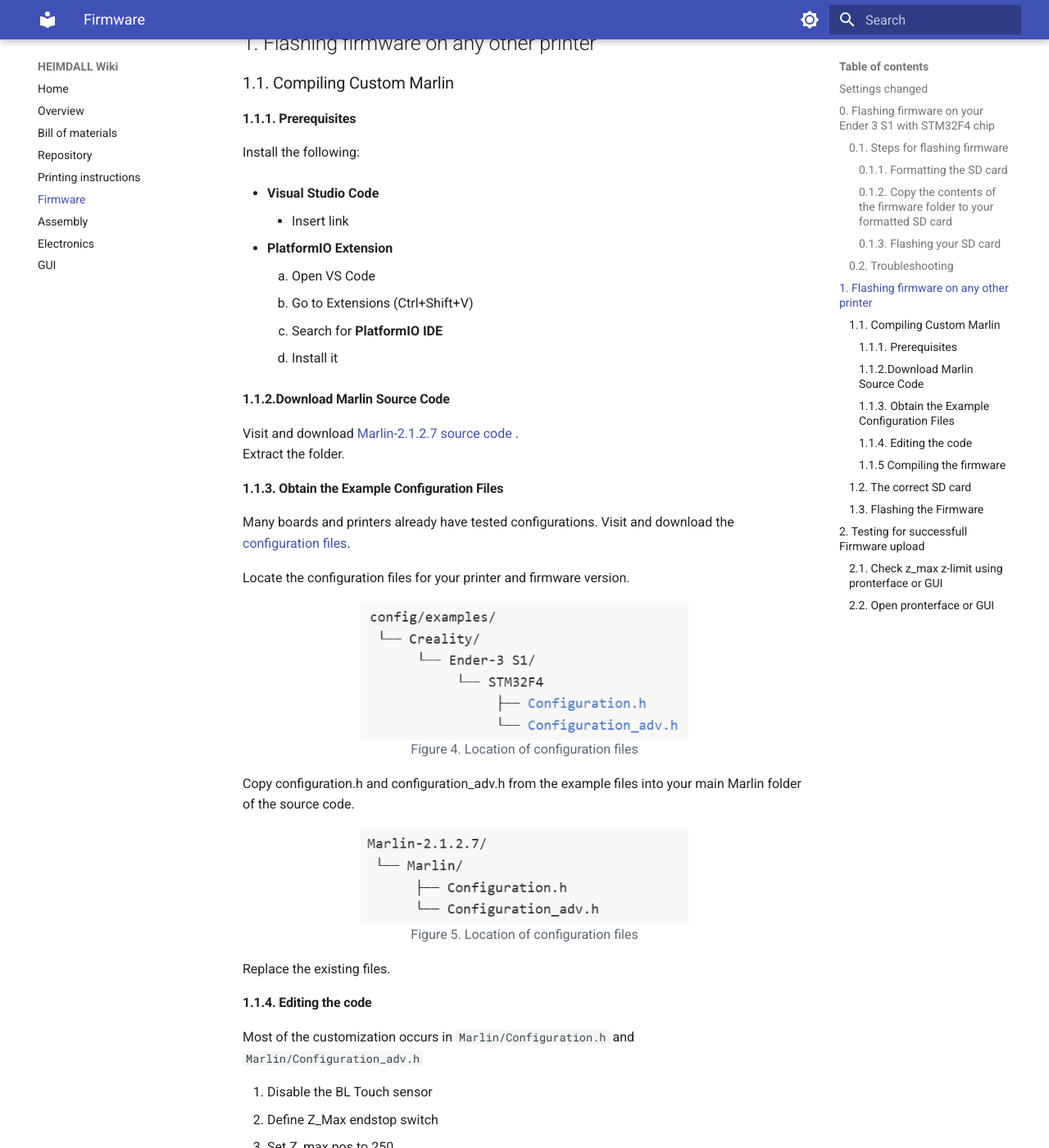
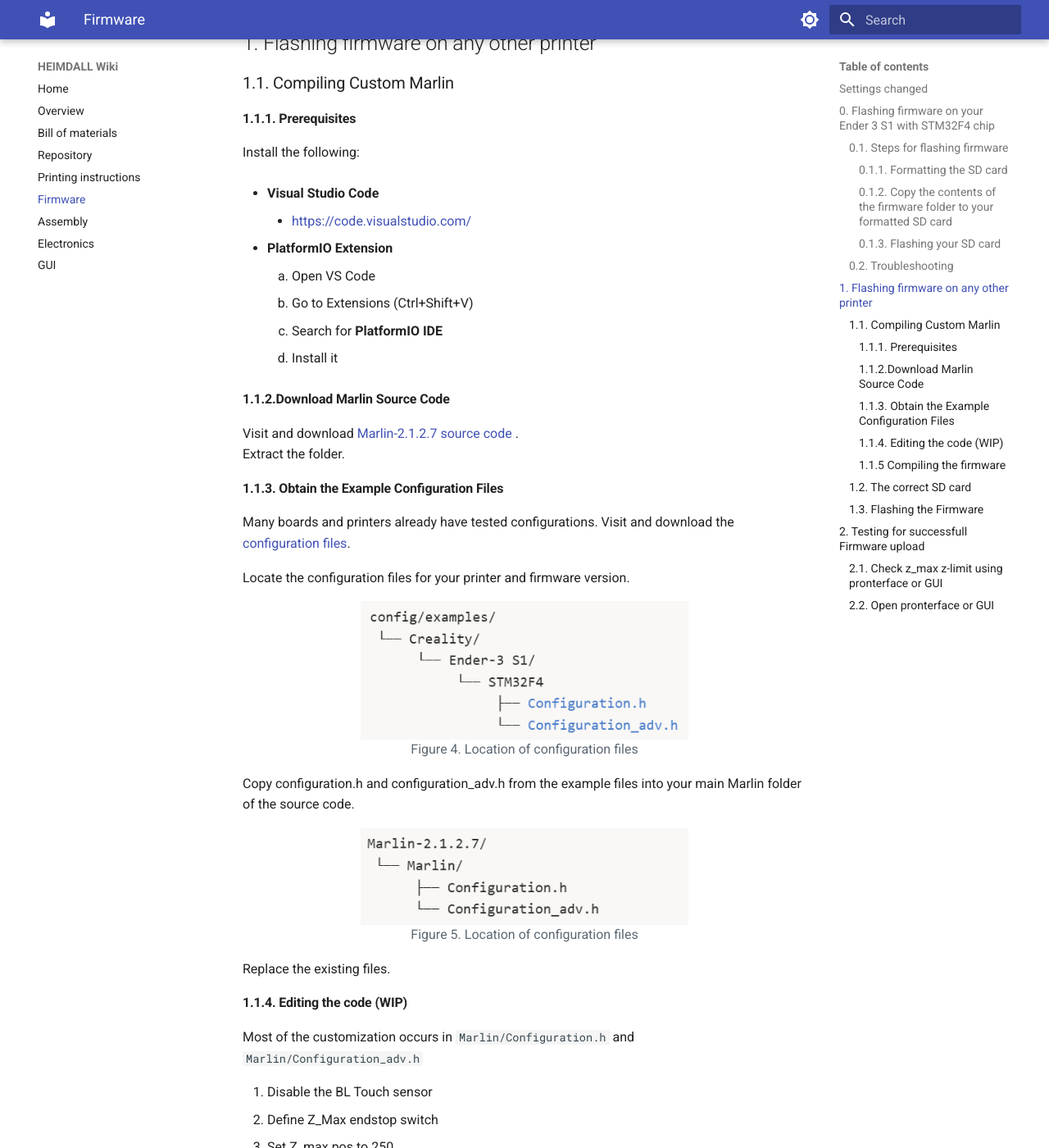
Before and after one commit to selfdrivinglabsntu/SelfDrivingLabWiki, an MkDocs documentation site: the page built from docs/software/firmware.md, in a window 1280 px wide and 1400 px high, scrolled down 3514 px. Shown: the whole window at 82% size. Built offline with MkDocs 1.6.1 and Material for MkDocs 9.7.7, drawn with Linux system fonts in a browser that asks for light colours.

Commit message:
added VS code link

```diff
--- a/docs/software/firmware.md
+++ b/docs/software/firmware.md
@@ -79,7 +79,7 @@
 Install the following:
 
 - **Visual Studio Code**
-    - Insert link
+    - [https://code.visualstudio.com/](https://code.visualstudio.com/)
 
 - **PlatformIO Extension**
     1. Open VS Code
@@ -109,7 +109,7 @@
 
 Replace the existing files.
 
-#### 1.1.4. Editing the code
+#### 1.1.4. Editing the code (WIP)
 Most of the customization occurs in `Marlin/Configuration.h` and `Marlin/Configuration_adv.h`
 
 1. Disable the BL Touch sensor
```
